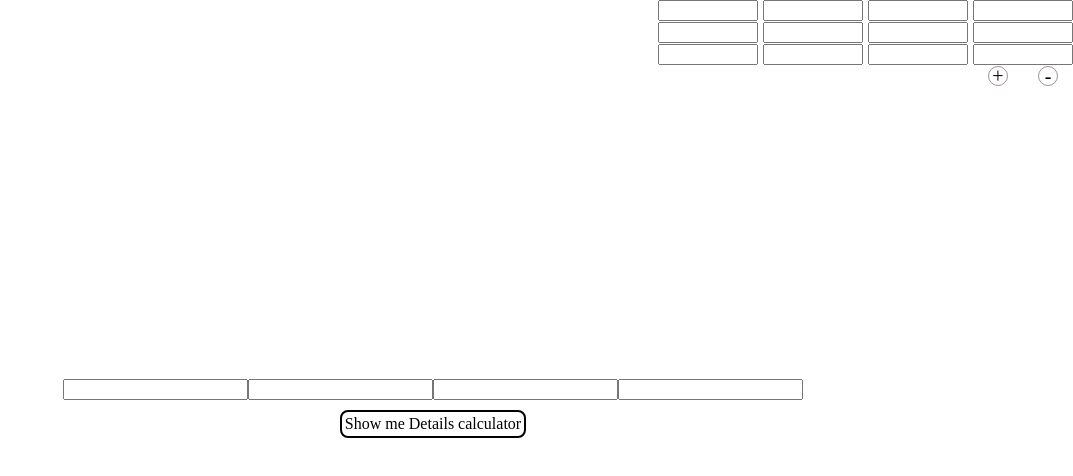
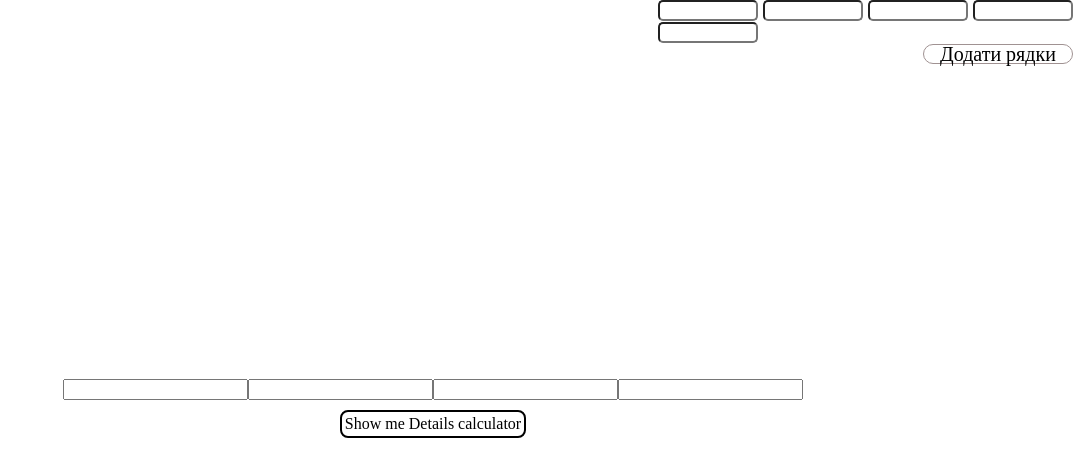
Before and after one commit to Danhalf/AC-calc, a plain HTML site: page index.html in a window 1280 px wide. Both pictures are taken after a click on the element "Show me Details calculator". Shown: the whole page, without its empty margins (207-1280 px from the left). Drawn offline with Linux system fonts and the light colour scheme.

Commit message:
fail commit

```diff
--- a/index.html
+++ b/index.html
@@ -17,32 +17,41 @@
       <div class="show-details-calc">Show me Details calculator</div>
 
       <div class="details-calc">
-        <div class="normal-column">
-          <input type="text" class="details-calc--input input-normal" />
-          <input type="text" class="details-calc--input input-normal" />
-          <input type="text" class="details-calc--input input-normal" />
-          <p class="details-calc-text"></p>
+        <div class="normal-column details-calc-column">
+          <input
+            placeholder="Загальна норма"
+            type="text"
+            class="details-calc--input input-normal"
+          />
+          <input
+            placeholder="Загальна норма"
+            type="text"
+            class="details-calc--input input-normal"
+          />
         </div>
-        <div class="out-town-column">
-          <input type="text" class="details-calc--input input-out-town" />
-          <input type="text" class="details-calc--input input-out-town" />
-          <input type="text" class="details-calc--input input-out-town" />
+        <div class="out-town-column details-calc-column">
+          <input
+            placeholder="За містом (-15%)"
+            type="text"
+            class="details-calc--input input-out-town"
+          />
         </div>
-        <div class="in-town-column">
-          <input type="text" class="details-calc--input input-in-town" />
-          <input type="text" class="details-calc--input input-in-town" />
-          <input type="text" class="details-calc--input input-in-town" />
+        <div class="in-town-column details-calc-column">
+          <input
+            placeholder="По місту (+5%)"
+            type="text"
+            class="details-calc--input input-in-town"
+          />
         </div>
 
-        <div class="in-bigtown-column">
-          <input type="text" class="details-calc--input input-in-bigtown" />
-          <input type="text" class="details-calc--input input-in-bigtown" />
-          <input type="text" class="details-calc--input input-in-bigtown" />
-          <div class="details-calc__buttons">
-            <div class="add-row details-calc__button">+</div>
-            <div class="delete-row details-calc__button">-</div>
-          </div>
+        <div class="in-bigtown-column details-calc-column">
+          <input
+            placeholder="По місту (+10%)"
+            type="text"
+            class="details-calc--input input-in-bigtown"
+          />
         </div>
+        <div class="add-row details-calc__button">Додати рядки</div>
       </div>
     </div>
     <script src="script.js"></script>
--- a/script.js
+++ b/script.js
@@ -12,6 +12,60 @@ const detailsCalculator = (
     e.preventDefault();
     calculator.classList.toggle(activeClass);
   });
+
+  const buttonSettings = (addSelector, parrentRow) => {
+    const addBtn = document.querySelector(addSelector),
+      parrent = document.querySelectorAll(parrentRow);
+    let barrier = 0;
+    addBtn.addEventListener("click", (e) => {
+      if (barrier < 4) {
+        barrier++;
+        parrent.forEach((el) => {
+          const element = el.cloneNode(true);
+          el.appendChild(element);
+        });
+      }
+    });
+  };
+
+  const changedInputs = (
+    norm,
+    out,
+    town,
+    bigtown,
+    inNorm,
+    inOut,
+    inTown,
+    inBigtown
+  ) => {
+    const n = document.querySelector(norm),
+      o = document.querySelector(out),
+      t = document.querySelector(town),
+      b = document.querySelector(bigtown),
+      iN = document.querySelectorAll(inNorm),
+      iO = document.querySelectorAll(inOut),
+      iT = document.querySelectorAll(inTown),
+      iB = document.querySelectorAll(inBigtown);
+
+    iN.forEach((e) => {
+      e.addEventListener("change", () => {
+        n.value += e.value;
+      });
+    });
+  };
+
+  changedInputs(
+    ".normal",
+    ".out-town",
+    ".in-town",
+    ".in-bigtown",
+    ".input-normal",
+    ".input-out-town",
+    ".input-input-in-town",
+    ".input-in-bigtown"
+  );
+
+  buttonSettings(".add-row", ".details-calc-column");
 };
 
 detailsCalculator(
@@ -19,31 +73,3 @@ detailsCalculator(
   ".details-calc",
   "details-calc--active"
 );
-
-const buttonSettings = (addSelector, deleteSelector, row, ...parrentRow) => {
-  const addBtn = document.querySelector(addSelector),
-    delBtn = document.querySelector(deleteSelector),
-    rows = document.querySelectorAll(row),
-    parrent = document.querySelector(parrentRow);
-
-  rows.forEach((el, i) => {});
-
-  addBtn.addEventListener("click", (e) => {
-    e.preventDefault();
-    const element = document.createElement("input");
-
-    element.classList.add(row.replace(/\./, ""));
-
-    parrent.prepend(element);
-  });
-};
-
-buttonSettings(
-  ".add-row",
-  ".delete-row",
-  ".details-calc--input",
-  ".normal-column",
-  ".out-town-column",
-  ".in-town-column",
-  ".in-bigtown-column"
-);
--- a/style.css
+++ b/style.css
@@ -23,7 +23,7 @@
   top: 0;
   right: 0;
   transition: 0.8s;
-  transform: translateY(-400%);
+  transform: translateY(-100%);
   opacity: 0;
 }
 
@@ -41,33 +41,44 @@
 .details-calc--input {
   margin-bottom: 1px;
   width: 100px;
+  border-radius: 5px;
 }
+
+.details-calc--input::placeholder {
+  transition: 0.5s;
+  font-size: 10px;
+  text-align: center;
+  opacity: 0;
+  text-transform: uppercase;
+}
+
+.details-calc--input:hover::placeholder {
+  opacity: 1;
+}
+
 .details-calc--input:hover {
   background-color: rgb(230, 255, 230);
   border: 2px solid rgb(159, 201, 159);
 }
 
-.details-calc__buttons {
-  display: flex;
-  justify-content: space-around;
-}
-
 .details-calc__button {
   height: 20px;
-  width: 20px;
+  width: 150px;
   border: 1px solid rgb(160, 146, 146);
-  border-radius: 50%;
+  bottom: -20px;
+  right: 0;
+  border-radius: 15px;
   text-align: center;
   font-size: 20px;
   line-height: 18px;
   cursor: pointer;
   transition: 0.4s;
+  position: absolute;
 }
 
 .details-calc__button:hover {
   background-color: rgb(230, 255, 230);
   border: 1px solid rgb(159, 201, 159);
-  transform: rotate(360deg);
 }
 
 .show-details-calc {
```
